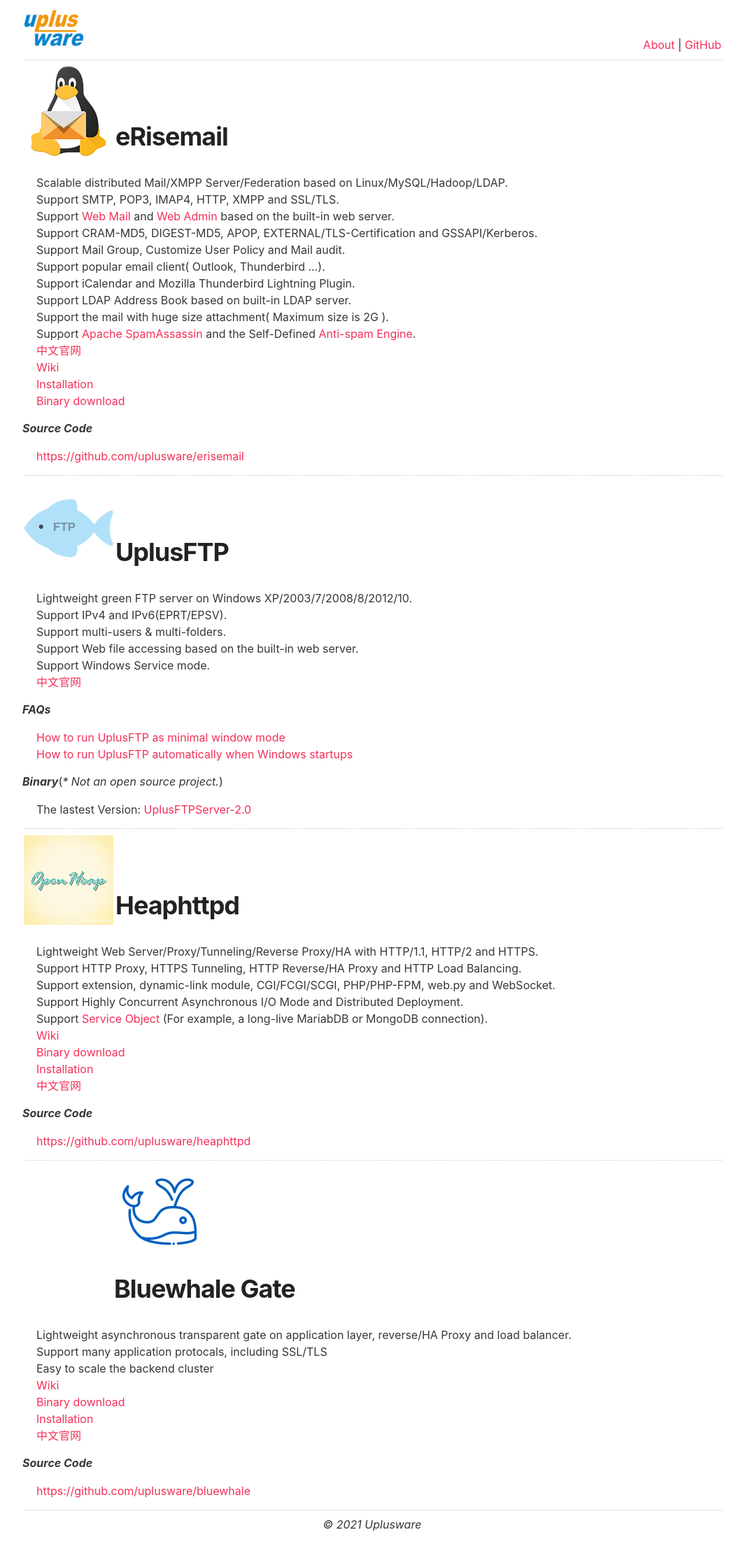
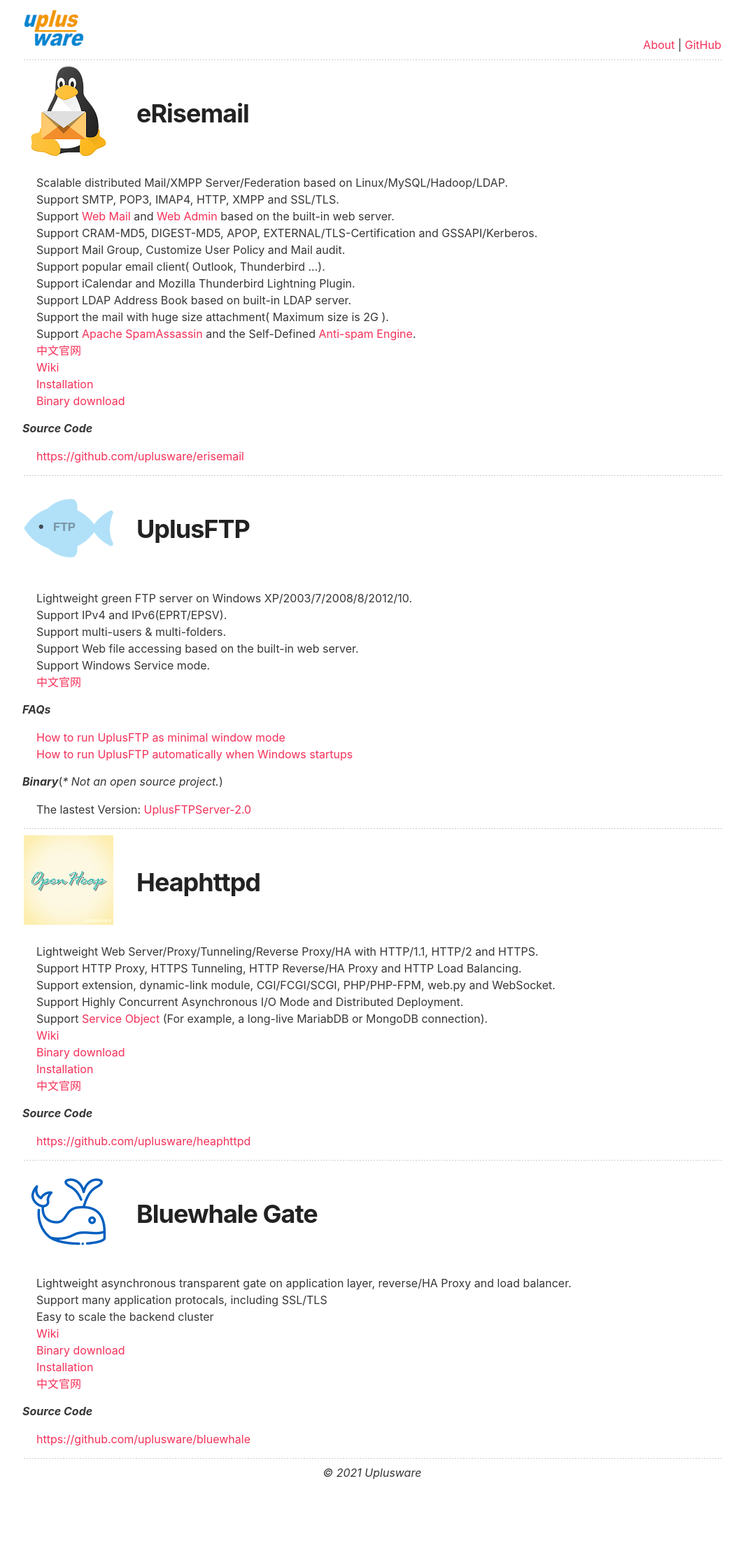
Before and after one commit to uplusware/uplusware.github.io, a Jekyll site: the page index.html, which Jekyll copies as it is, in a window 1280 px wide. Shown: the whole page at 70% size, without its empty margins (108-1170 px from the left). Built offline with Jekyll 4.4.1, drawn with Linux system fonts in a browser that asks for light colours; after the commit the page ends 2153 px from its top, so only the background shows below that.

Commit message:
Update index.html

```diff
--- a/index.html
+++ b/index.html
@@ -17,9 +17,9 @@
 			</tr>
 		</table>
 		<hr>
-		<table width="100%"><tr><td width="128">
+		<table width="100%"><tr><td width="160">
 		<img src="https://uplusware.github.io/images/erisemail.png" alt="erisemail">
-		</td><td valign="bottom">
+		</td><td valign="middle">
 		<h1><a id="erisemail-server" class="anchor" href="#erisemail-server" aria-hidden="true"><span class="octicon octicon-link"></span></a>eRisemail</h1>
 		</td></tr></table>
 		<ul>
@@ -47,9 +47,9 @@
 
 		<hr>
 
-		<table width="100%"><tr><td width="128">
+		<table width="100%"><tr><td width="160">
 		<img src="https://uplusware.github.io/images/uplusftpsrv.png" alt="UplusFTP">
-		</td><td valign="bottom">
+		</td><td valign="middle">
 		<h1><a id="uplusftp-server" class="anchor" href="#uplusftp-server" aria-hidden="true"><span class="octicon octicon-link"></span></a>UplusFTP</h1>
 		</td></tr></table>
 		<ul>
@@ -74,9 +74,9 @@
 		</ul>
 
 		<hr>
-		<table width="100%"><tr><td width="128">
+		<table width="100%"><tr><td width="160">
 		<img src="https://uplusware.github.io/images/heaphttpd.png" alt="Heaphttpd">
-		</td><td valign="bottom">
+		</td><td valign="middle">
 		<h1><a id="Heaphttpd-server" class="anchor" href="#Heaphttpd-server" aria-hidden="true"><span class="octicon octicon-link"></span></a>Heaphttpd</h1>
 		</td></tr></table>
 		<ul>
@@ -97,9 +97,9 @@
 			<li><a href="https://github.com/uplusware/heaphttpd">https://github.com/uplusware/heaphttpd</a></li>
 		</ul>
 		<hr>
-		<table width="100%"><tr><td width="128">
-        	</td><td valign="bottom">
+		<table width="100%"><tr><td width="160">
 		<img src="https://uplusware.github.io/images/bluewhale.png" alt="Bluewhale Gate">
+		</td><td valign="middle">
         	<h1><a id="Bluewhale-server" class="anchor" href="#Bluewhale-server" aria-hidden="true"><span class="octicon octicon-link"></span></a>Bluewhale Gate</h1>
 		</td></tr></table>
 		<ul>
```
